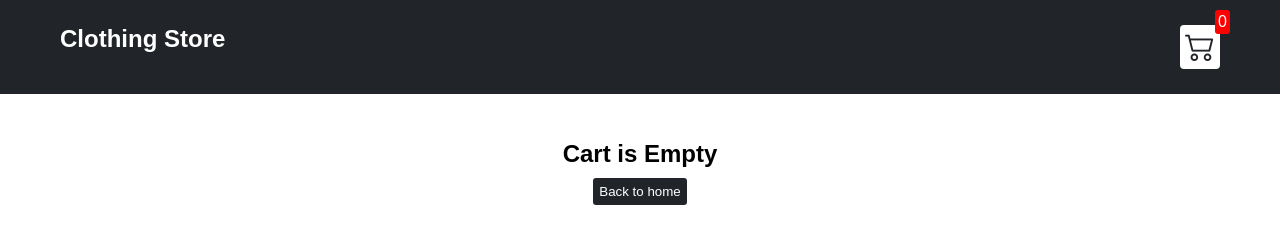
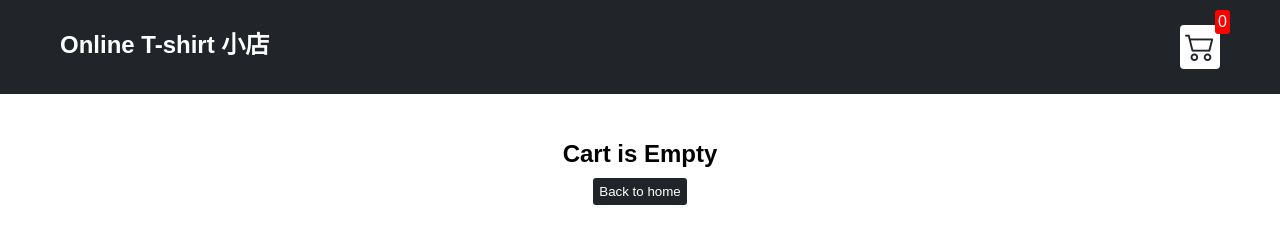
Before and after one commit to the2dge/clothshop, a plain HTML site: page cart.html in a window 1280 px wide. Drawn offline with nearby package versions, Linux system fonts and the light colour scheme.

Commit message:
Update cart.html

```diff
--- a/cart.html
+++ b/cart.html
@@ -13,7 +13,7 @@
 <body>
   <div class="navbar">
     <a href="index.html">
-      <h2>Clothing Store</h2>
+      <h2>Online T-shirt 小店</h2>
     </a>
 
     <a href="cart.html">
```
